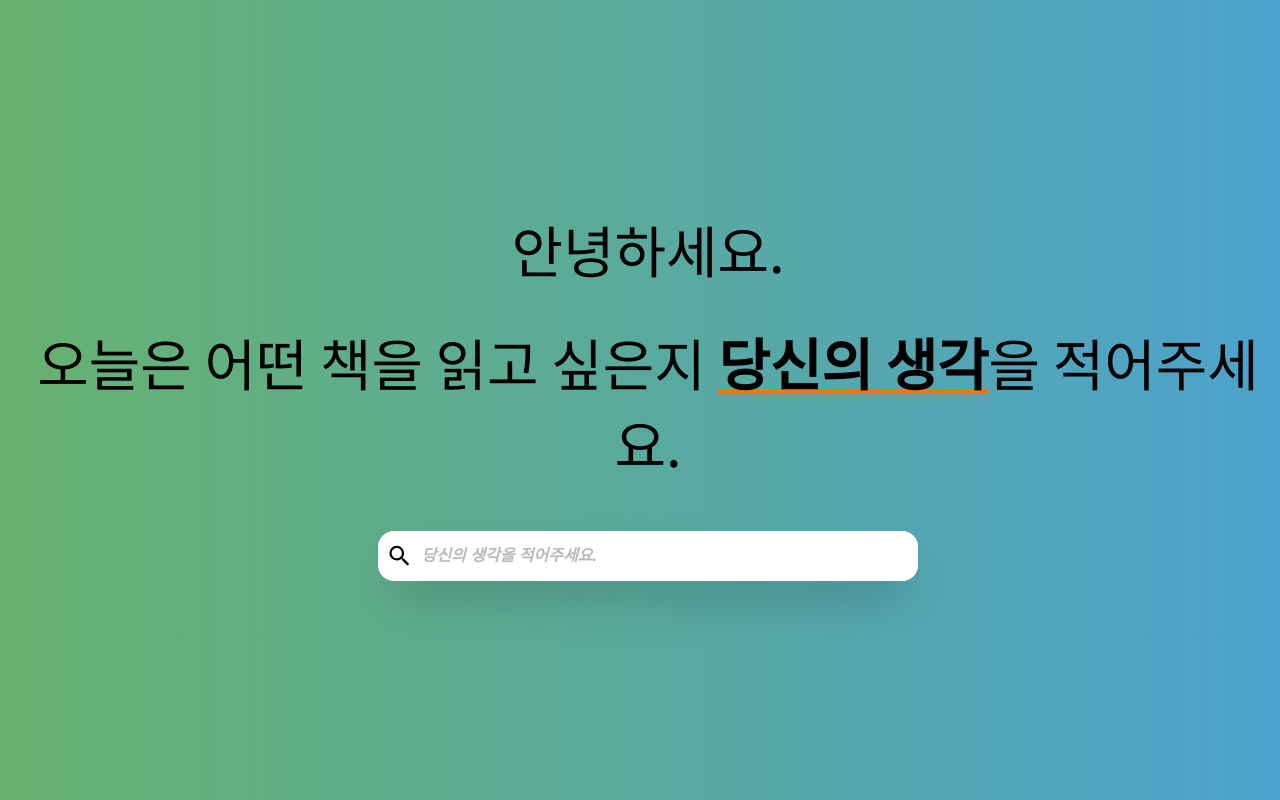
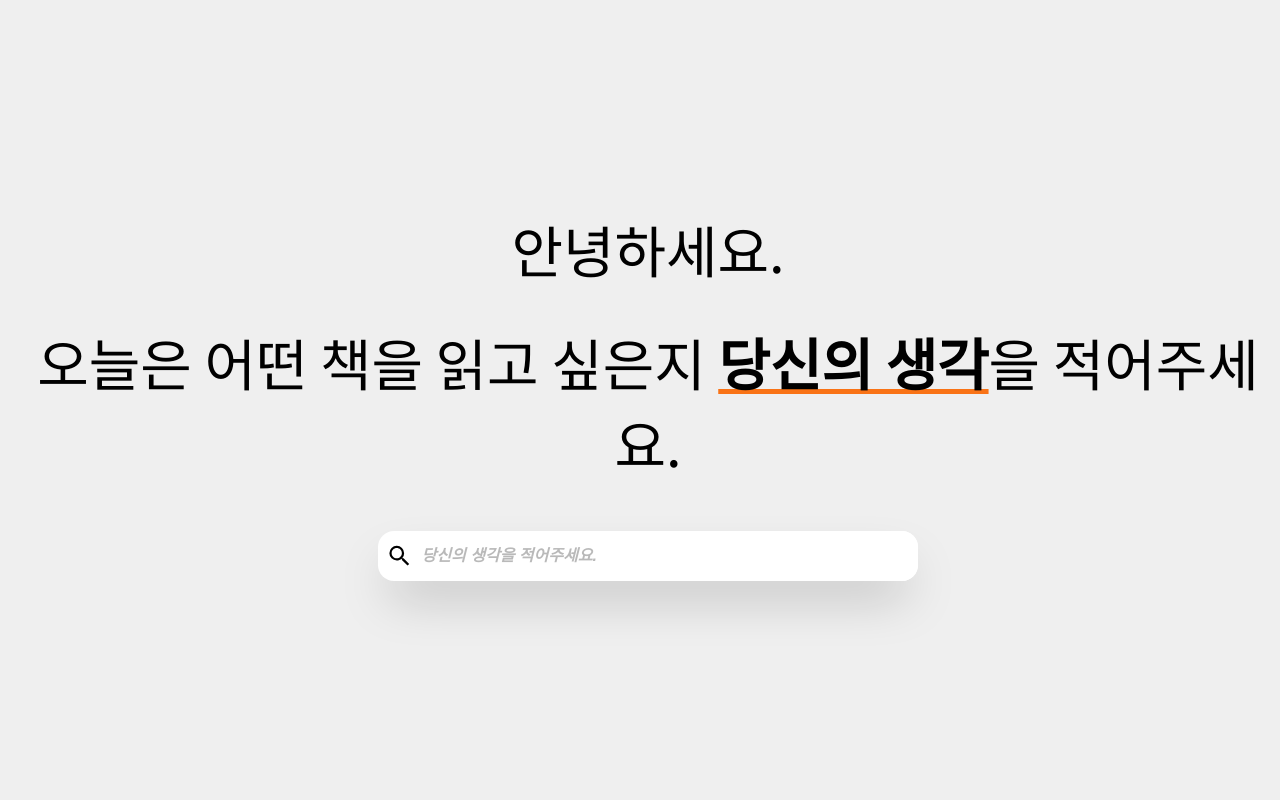
Before and after one commit to BoYeonJang/kyobobook-review, a Vue app in the folder frontend/: page / in a window 1280 px wide. Built offline with nearby package versions, Linux system fonts and the light colour scheme.

Commit message:
frontend: 배경색 변경

```diff
--- a/frontend/src/App.vue
+++ b/frontend/src/App.vue
@@ -17,7 +17,8 @@ export default {
 </script>
 <style>
 body {
-  background: linear-gradient(to right, #67b26f, #4ca2cd);
+  /* background: linear-gradient(to right, #67b26f, #4cb3cd); */
+  background: rgb(239, 239, 239);
   width: 100%;
   height: 100%;
 }
```
